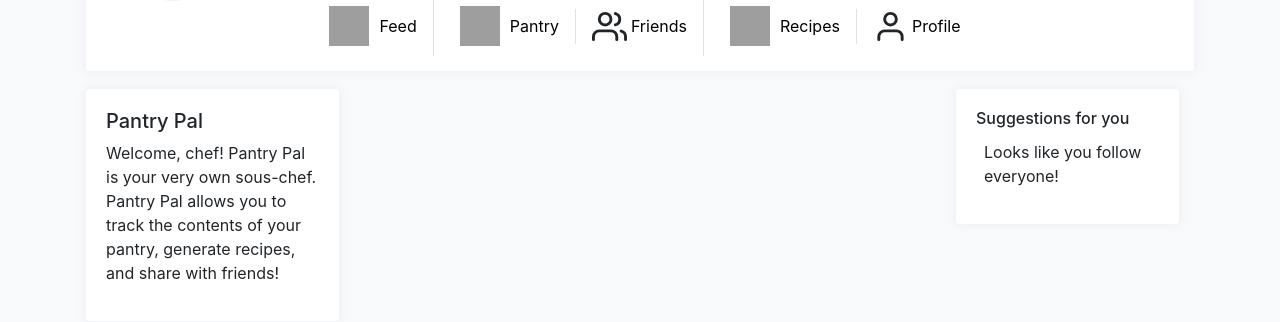
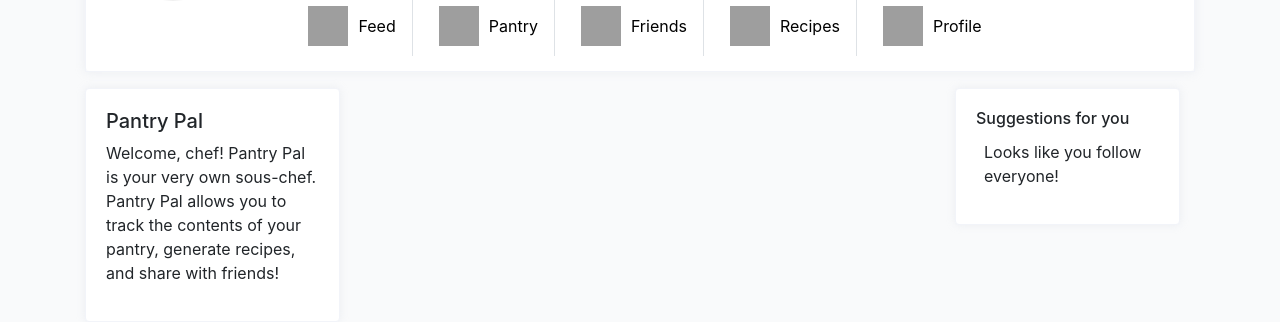
Before and after one commit to CS3300Group13/Project2, a Django app: template pantrypal/templates/feed/feed.html in a window 1280 px wide. Shown: the part 871-1193 px from the top of the page. Run offline with Django 4.2, Linux system fonts and the light colour scheme; the template is opened without the code that fills it, so the values that code supplies are empty; some libraries are stand-ins or nearby versions; grey boxes are pictures that could not be loaded.

Commit message:
Update some of the icons to match the others

```diff
--- a/pantrypal/templates/base/layout.html
+++ b/pantrypal/templates/base/layout.html
@@ -296,7 +296,7 @@
                 <a class="pt-1px d-none d-md-block" href="{% url 'pantry:pantry' %}">Pantry</a>
               </li>
               <li class="header-link-item ml-3 pl-3 border-left d-flex align-items-center">
-                <svg
+                <!-- <svg
                   xmlns="http://www.w3.org/2000/svg"
                   width="35"
                   height="35"
@@ -311,7 +311,8 @@
                   <circle cx="9" cy="7" r="4"></circle>
                   <path d="M23 21v-2a4 4 0 0 0-3-3.87"></path>
                   <path d="M16 3.13a4 4 0 0 1 0 7.75"></path>
-                </svg>
+                </svg> -->
+                <img class="icons" src="https://cdn-icons-png.flaticon.com/512/3171/3171593.png" />
                 <a class="pt-1px d-none d-md-block" href="{% url 'users:follow' %}">Friends</a>
               </li>
               <li class="header-link-item ml-3 pl-3 border-left d-flex align-items-center">
@@ -348,7 +349,7 @@
                   <polygon points="23 7 16 12 23 17 23 7"></polygon>
                   <rect x="1" y="5" width="15" height="14" rx="2" ry="2"></rect>
                 </svg> -->
-                <svg
+                <!-- <svg
                   xmlns="http://www.w3.org/2000/svg"
                   width="35"
                   height="35"
@@ -361,7 +362,10 @@
                   class="feather feather-shopping-cart mr-1 icon-md">
                   <path d="M20 21v-2a4 4 0 0 0-4-4H8a4 4 0 0 0-4 4v2"></path>
                   <circle cx="12" cy="7" r="4"></circle>
-                </svg>
+                </svg> -->
+                <img
+                  class="icons"
+                  src="https://encrypted-tbn0.gstatic.com/images?q=tbn:ANd9GcRFsO2UyBHlD7W_t0jVFgJ-xgajn61dl4wrfg&usqp=CAU" />
                 <a class="pt-1px d-none d-md-block" href="{% url 'users:profile'%}">Profile</a>
               </li>
             </ul>
```
